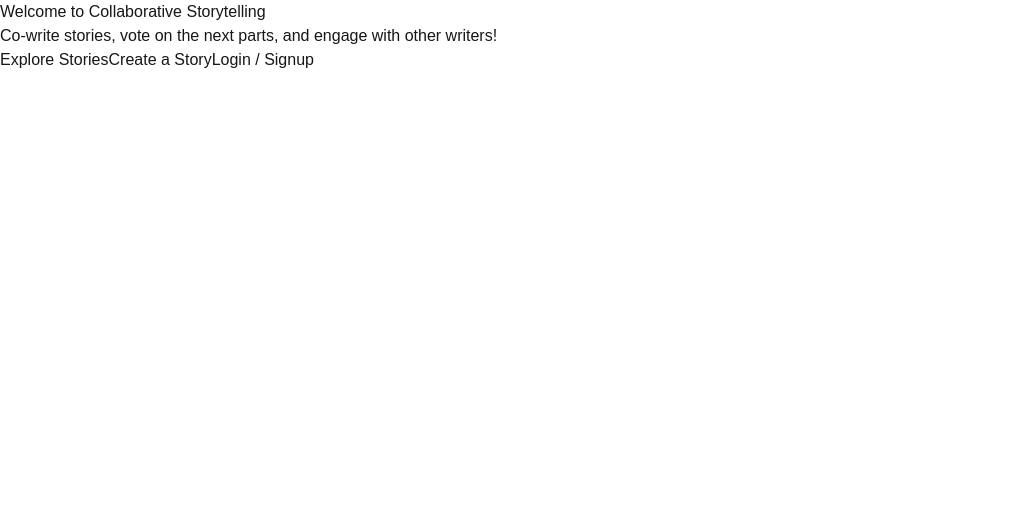
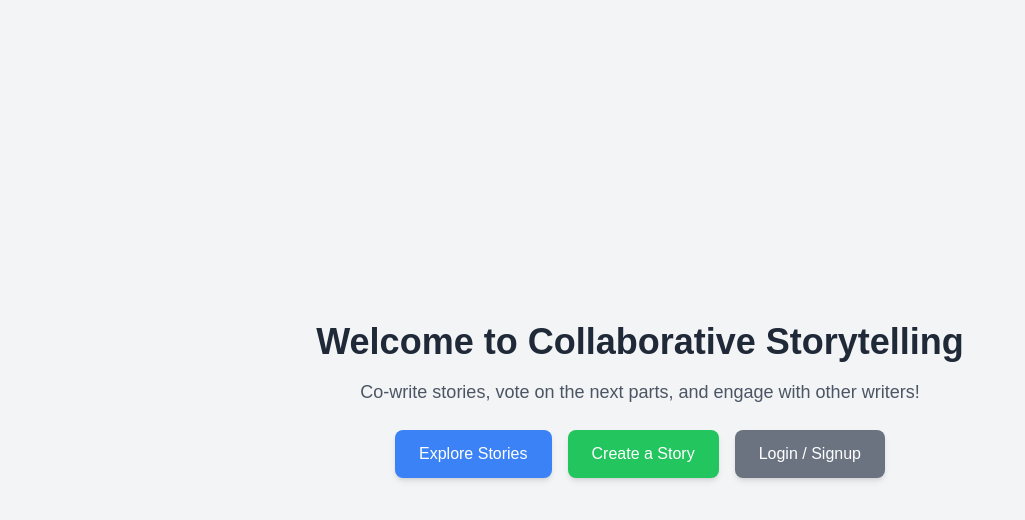
Before and after one commit to nokaleslie/Collaborative-story-telling-app, a Next.js app: page / in a window 1280 px wide. Shown: the top 520 px of the page, without its empty margins (0-1025 px from the left). Built offline with nearby package versions, Linux system fonts and the light colour scheme.

Commit message:
collaborative storytelling app

```diff
--- a/app/page.tsx
+++ b/app/page.tsx
@@ -4,21 +4,28 @@ import Link from "next/link";
 
 export default function Home() {
   return (
-    <main className="min-h-screen flex flex-col items-center justify-center p-8">
-      <h1 className="text-4xl font-bold">Welcome to Collaborative Storytelling</h1>
-      <p className="text-gray-600 text-lg mt-4">
+    <main className="min-h-screen flex flex-col items-center justify-center bg-gray-100 p-8 text-center">
+      <h1 className="text-4xl font-bold text-gray-800">Welcome to Collaborative Storytelling</h1>
+      <p className="text-gray-600 text-lg mt-4 max-w-2xl">
         Co-write stories, vote on the next parts, and engage with other writers!
       </p>
 
-      <div className="mt-6 flex gap-4">
+      {/* Buttons with proper spacing */}
+      <div className="mt-6 flex flex-col sm:flex-row gap-4">
         <Link href="/explore">
-          <button className="bg-blue-500 text-white px-6 py-2 rounded-lg">Explore Stories</button>
+          <button className="bg-blue-500 hover:bg-blue-600 text-white px-6 py-3 rounded-lg shadow-md transition">
+            Explore Stories
+          </button>
         </Link>
         <Link href="/create">
-          <button className="bg-green-500 text-white px-6 py-2 rounded-lg">Create a Story</button>
+          <button className="bg-green-500 hover:bg-green-600 text-white px-6 py-3 rounded-lg shadow-md transition">
+            Create a Story
+          </button>
         </Link>
         <Link href="/auth">
-          <button className="bg-gray-500 text-white px-6 py-2 rounded-lg">Login / Signup</button>
+          <button className="bg-gray-500 hover:bg-gray-600 text-white px-6 py-3 rounded-lg shadow-md transition">
+            Login / Signup
+          </button>
         </Link>
       </div>
     </main>
--- a/tailwind.config.js
+++ b/tailwind.config.js
@@ -1,8 +1,12 @@
 /** @type {import('tailwindcss').Config} */
 module.exports = {
-  content: ["./pages/**/*.{js,ts,jsx,tsx}", "./components/**/*.{js,ts,jsx,tsx}"],
+  content: [
+    './app/**/*.{js,ts,jsx,tsx,mdx}', // Include the app directory
+    './pages/**/*.{js,ts,jsx,tsx,mdx}',
+    './components/**/*.{js,ts,jsx,tsx,mdx}',
+  ],
   theme: {
     extend: {},
   },
   plugins: [],
-}
+};
```
Also changed, not shown: package.json (+6 -1 lines), 1 other file (tests, documents, lock files or other folders).
